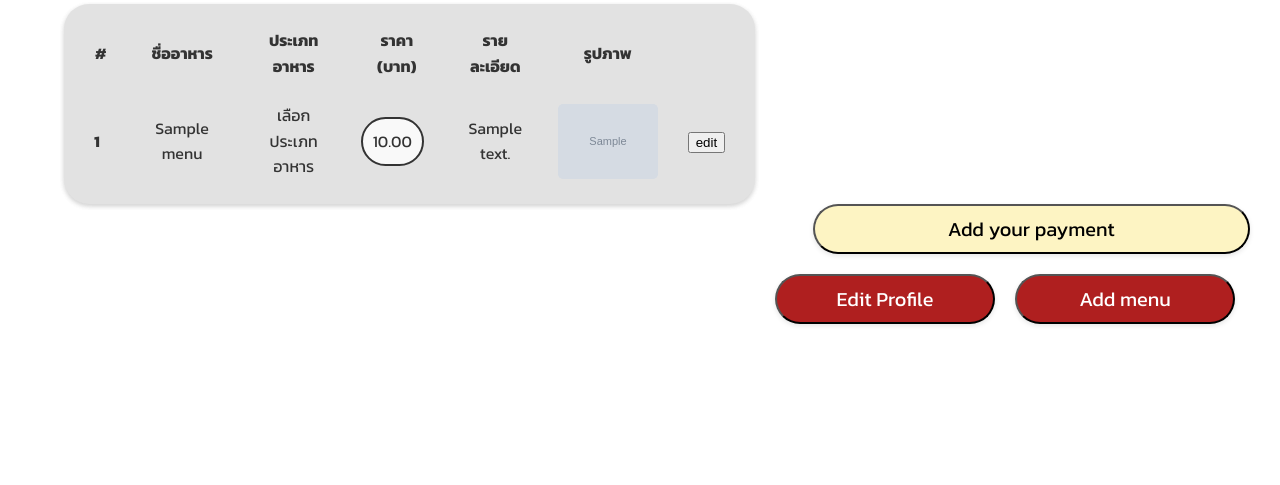
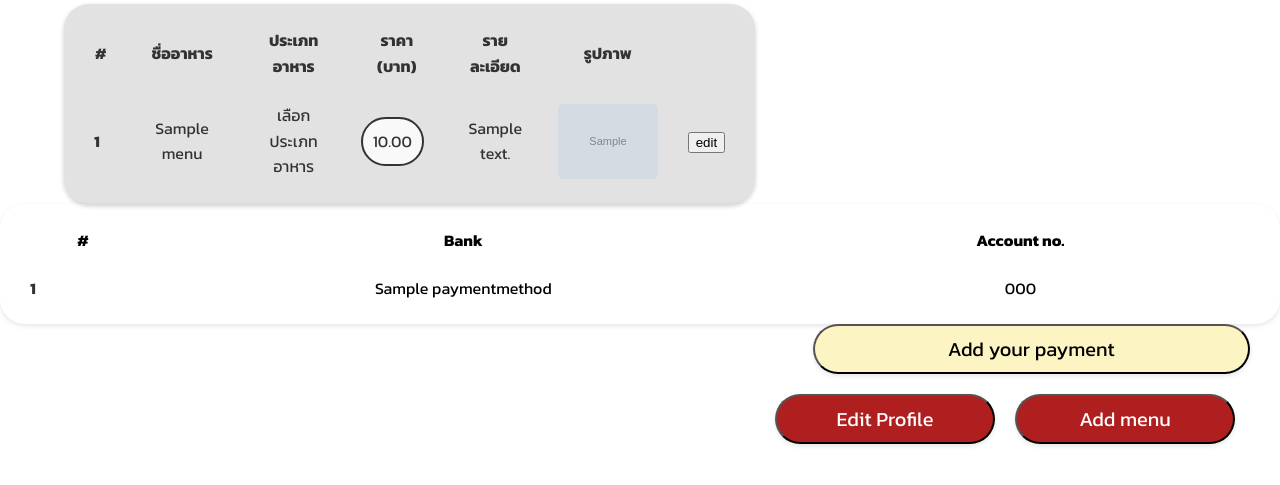
Before and after one commit to 6510615203/cn331project, a Django app: page /restaurant/edit_menu_payment in a window 1280 px wide. Shown: the part 187-672 px from the top of the page. Run offline with Django 5.2, Linux system fonts and the light colour scheme; a user stored in the database is signed in; tables that the repository leaves empty hold one stand-in row (values such as "Sample post"); grey boxes marked "Sample" are stand-in pictures.

Commit message:
show payment method

```diff
--- a/restaurant/templates/edit_menu_payment.html
+++ b/restaurant/templates/edit_menu_payment.html
@@ -62,6 +62,33 @@
     </div>
 </div>
 
+<div class="payment-table">
+    {% if payment_items %}
+    <table border="1" class="table">
+        <thead>
+            <tr>
+                <th>#</th>
+                <th>Bank</th>
+                <th>Account no.</th>
+            </tr>
+        </thead>
+        <tbody>
+            {% for payment in payment_items %}
+            <tr>
+                <td>{{ forloop.counter }}</td>
+                <td>{{ payment.bank_name }}</td>
+                <td>{{ payment.account_number }}</td>
+            </tr>
+            {% endfor %}
+        </tbody>
+    </table>
+    {% else %}
+    <p>ยังไม่เพิ่มช่องทางการชำระเงิน</p>
+    {% endif %}
+
+
+
+</div>
 
 
 
--- a/restaurant/views.py
+++ b/restaurant/views.py
@@ -70,8 +70,9 @@ def edit_menu_payment(request):
     restaurant = get_object_or_404(RestaurantProfile, user_profile__user__username=username)
 
     menu_items = Menu.objects.filter(restaurant_profile=restaurant)
+    payment_items = PaymentMethod.objects.filter(restaurant_profile=restaurant)
 
-    return render(request, 'edit_menu_payment.html',{'restaurant': restaurant, 'menu_items': menu_items})
+    return render(request, 'edit_menu_payment.html',{'restaurant': restaurant, 'menu_items': menu_items, 'payment_items': payment_items})
 
 
 def add_menu_res(request):
```
